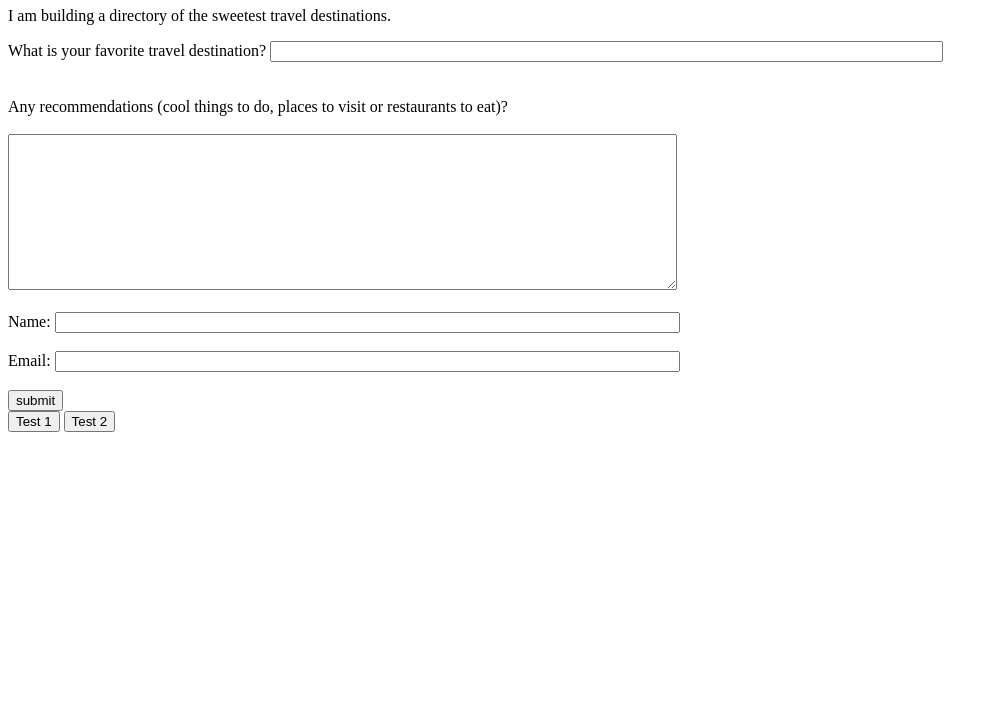
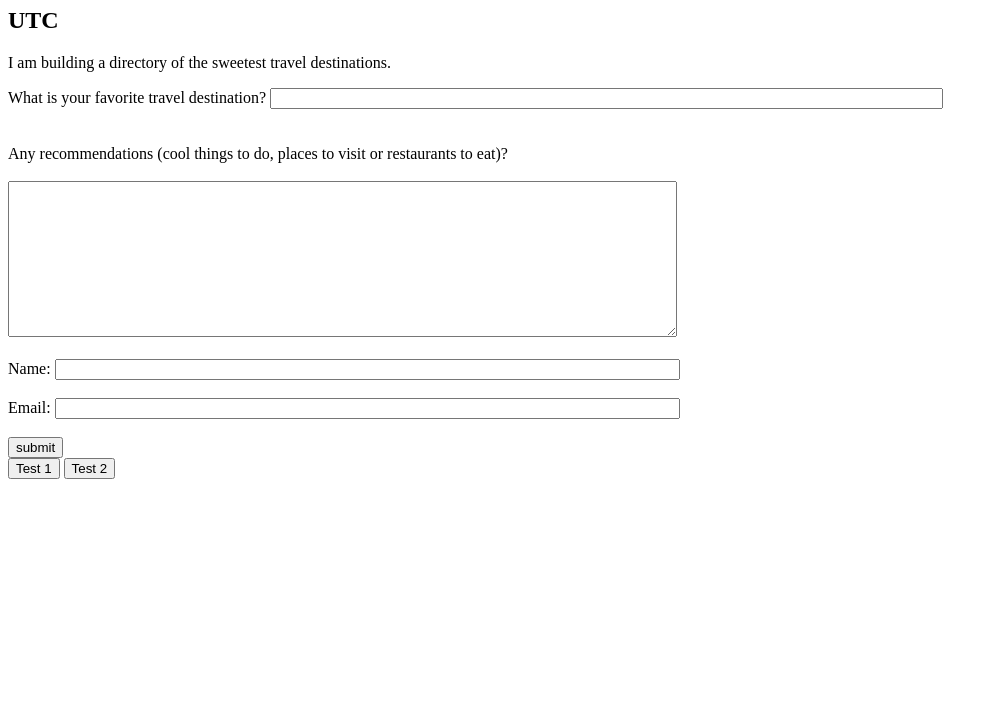
Before and after one commit to XavierAgostini/XavierAgostini.github.io, a plain HTML site: page segment.html in a window 1280 px wide. Shown: the part 73-800 px from the top of the page, without its empty margins (0-998 px from the left). Drawn offline with Linux system fonts and the light colour scheme.

Commit message:
Update segment.html

```diff
--- a/segment.html
+++ b/segment.html
@@ -37,7 +37,7 @@
   }}();
 </script>
     <script type="text/javascript">
-      document.getElementById('timezone').innerHTML(Intl.DateTimeFormat().resolvedOptions().timeZone);
+      document.getElementById('timezone').innerHTML = Intl.DateTimeFormat().resolvedOptions().timeZone;
       function test1() {
 //        window.KM_SKIP_PAGE_VIEW = undefined;
        analytics.page();
```
